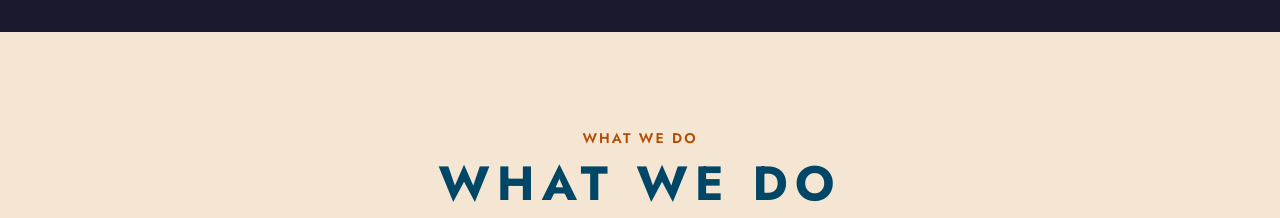
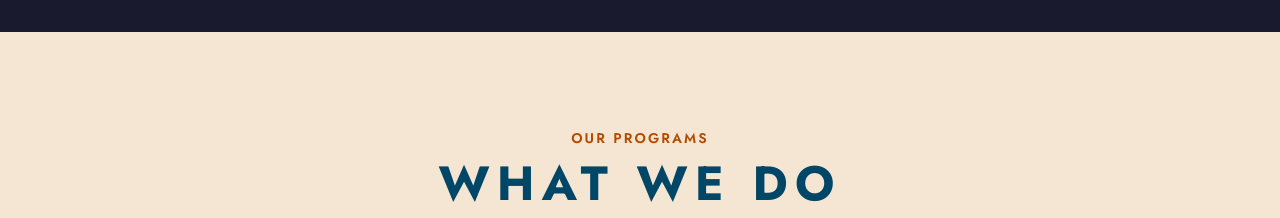
Before and after one commit to bwright77/confluence-co, a React (Vite) app: page / in a window 1280 px wide. Shown: the part 1100-1318 px from the top of the page. Built offline with nearby package versions, Linux system fonts and the light colour scheme.

Commit message:
Update 'What We Do"

```diff
--- a/src/components/ProgramCards.tsx
+++ b/src/components/ProgramCards.tsx
@@ -108,7 +108,7 @@ export default function ProgramCards() {
       <div className="container-site">
         <div className="text-center mb-12 md:mb-16">
           <p className="font-display font-semibold uppercase tracking-poster text-cc-orange text-xs md:text-sm mb-3">
-            What we do
+            Our Programs
           </p>
           <h2
             id="programs-heading"
```
